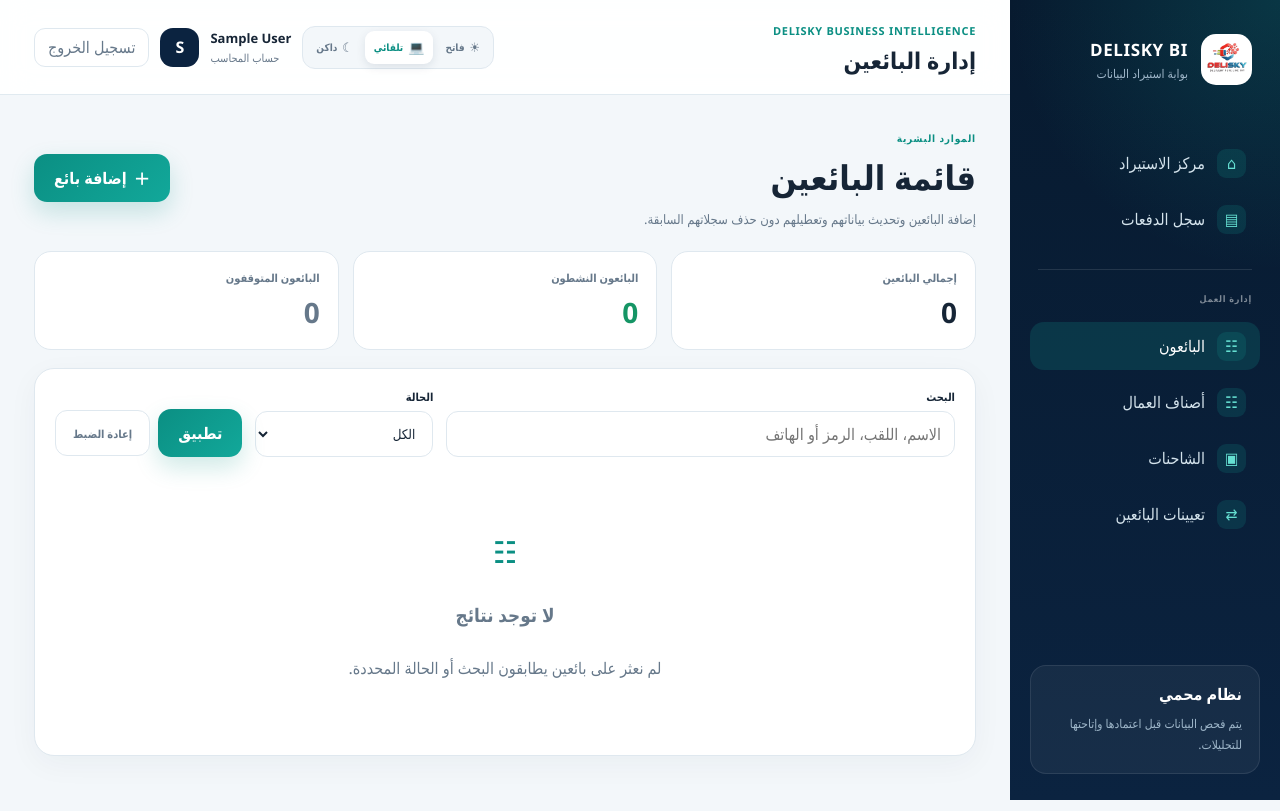
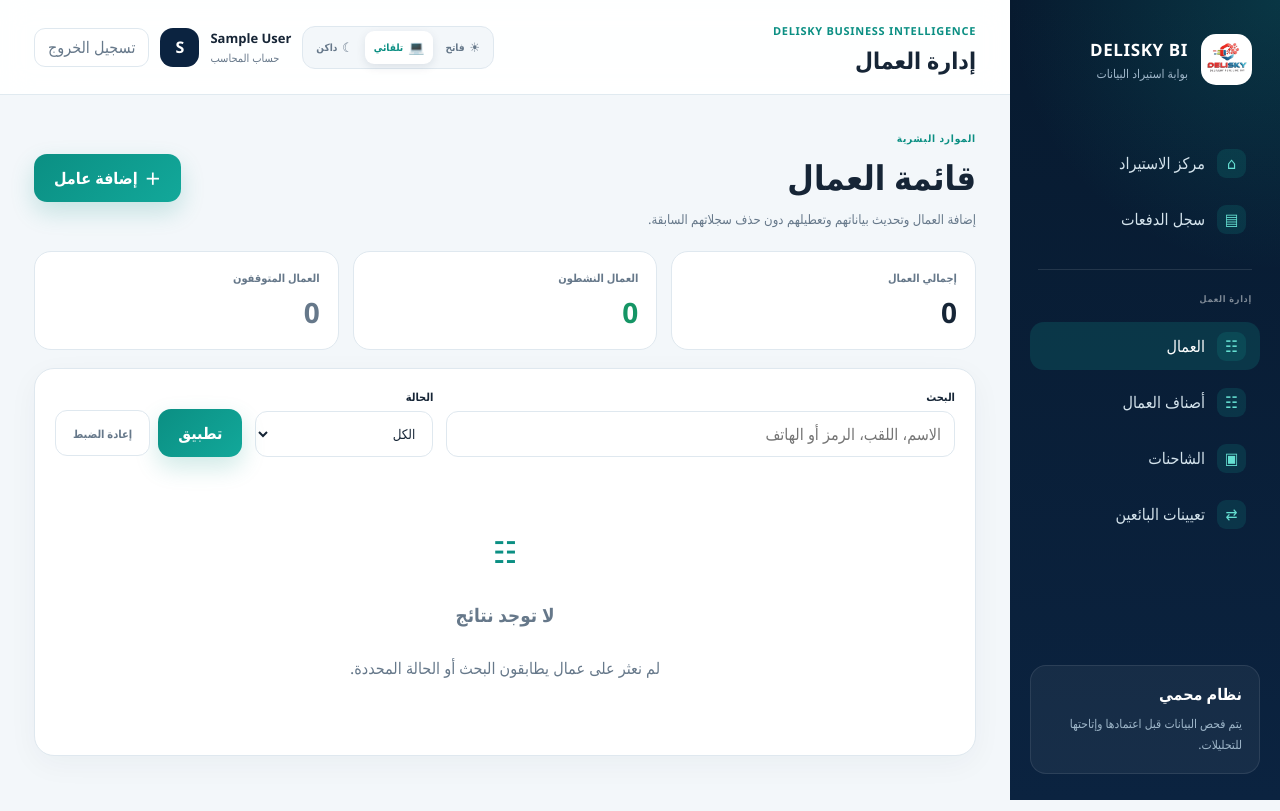
Before and after one commit to Delisky-Dz/DELISKY_BI, a Django app: page /accountant/workers/ in a window 1280 px wide. Run offline with Django 5.2, Linux system fonts and the light colour scheme; the visitor is signed in with stand-in values (Sample User, id 1); data that the repository does not hold is empty; parts of the project's set-up code (start-up, migrations or seed data) failed here and were passed over.

Commit message:
refactor: use worker terminology in workforce management

```diff
--- a/apps/imports/templates/imports/base.html
+++ b/apps/imports/templates/imports/base.html
@@ -116,7 +116,7 @@
                     class="side-link{% if request.resolver_match.namespace == 'workforce' and '/categories/' not in request.path %} is-active{% endif %}"
                 >
                     <span class="side-icon">☷</span>
-                    البائعون
+                    العمال
                 </a>
 
                 <a
--- a/apps/workforce/forms.py
+++ b/apps/workforce/forms.py
@@ -23,7 +23,7 @@ class WorkerForm(forms.ModelForm):
                 "\u0627\u0644\u0647\u0627\u062a\u0641"
             ),
             "is_active": (
-                "\u0627\u0644\u0628\u0627\u0626\u0639 "
+                "\u0627\u0644\u0639\u0627\u0645\u0644 "
                 "\u0646\u0634\u0637"
             ),
             "notes": (
@@ -36,7 +36,7 @@ class WorkerForm(forms.ModelForm):
                 "\u0623\u0644\u063a\u0650 "
                 "\u0627\u0644\u062a\u062d\u062f\u064a\u062f "
                 "\u0644\u062a\u0639\u0637\u064a\u0644 "
-                "\u0627\u0644\u0628\u0627\u0626\u0639 "
+                "\u0627\u0644\u0639\u0627\u0645\u0644 "
                 "\u062f\u0648\u0646 \u062d\u0630\u0641 "
                 "\u0633\u062c\u0644\u0647."
             ),
--- a/apps/workforce/templates/workforce/worker_list.html
+++ b/apps/workforce/templates/workforce/worker_list.html
@@ -1,11 +1,11 @@
 {% extends "imports/base.html" %}
 
 {% block title %}
-    إدارة البائعين | DELISKY BI
+    إدارة العمال | DELISKY BI
 {% endblock %}
 
 {% block page_title %}
-    إدارة البائعين
+    إدارة العمال
 {% endblock %}
 
 {% block content %}
@@ -16,11 +16,11 @@
             </span>
 
             <h2>
-                قائمة البائعين
+                قائمة العمال
             </h2>
 
             <p>
-                إضافة البائعين
+                إضافة العمال
                 وتحديث بياناتهم
                 وتعطيلهم دون
                 حذف سجلاتهم السابقة.
@@ -32,23 +32,23 @@
             class="primary-button management-add-button"
         >
             <span aria-hidden="true">＋</span>
-            إضافة بائع
+            إضافة عامل
         </a>
     </section>
 
     <section class="management-stats">
         <article class="management-stat-card">
-            <span>إجمالي البائعين</span>
+            <span>إجمالي العمال</span>
             <strong>{{ total_workers }}</strong>
         </article>
 
         <article class="management-stat-card is-positive">
-            <span>البائعون النشطون</span>
+            <span>العمال النشطون</span>
             <strong>{{ active_workers }}</strong>
         </article>
 
         <article class="management-stat-card is-muted">
-            <span>البائعون المتوقفون</span>
+            <span>العمال المتوقفون</span>
             <strong>{{ inactive_workers }}</strong>
         </article>
     </section>
@@ -128,7 +128,7 @@
                 <table class="management-table">
                     <thead>
                         <tr>
-                            <th>البائع</th>
+                            <th>العامل</th>
                             <th>الرمز الداخلي</th>
                             <th>رقم الهاتف</th>
                             <th>الحالة</th>
@@ -229,7 +229,7 @@
 
                 <p>
                     لم نعثر على
-                    بائعين يطابقون
+                    عمال يطابقون
                     البحث أو الحالة
                     المحددة.
                 </p>
--- a/apps/workforce/views.py
+++ b/apps/workforce/views.py
@@ -111,7 +111,7 @@ def worker_create(request):
                 (
                     "\u062a\u0645\u062a "
                     "\u0625\u0636\u0627\u0641\u0629 "
-                    "\u0627\u0644\u0628\u0627\u0626\u0639 "
+                    "\u0627\u0644\u0639\u0627\u0645\u0644 "
                     f"{worker.full_name} "
                     "\u0628\u0646\u062c\u0627\u062d."
                 ),
@@ -160,7 +160,7 @@ def worker_update(request, worker_id):
                     "\u062a\u0645 "
                     "\u062a\u062d\u062f\u064a\u062b "
                     "\u0628\u064a\u0627\u0646\u0627\u062a "
-                    "\u0627\u0644\u0628\u0627\u0626\u0639 "
+                    "\u0627\u0644\u0639\u0627\u0645\u0644 "
                     f"{worker.full_name} "
                     "\u0628\u0646\u062c\u0627\u062d."
                 ),
@@ -224,7 +224,7 @@ def worker_toggle_status(
         request,
         (
             f"\u062a\u0645 {status_message} "
-            "\u0627\u0644\u0628\u0627\u0626\u0639 "
+            "\u0627\u0644\u0639\u0627\u0645\u0644 "
             f"{worker.full_name}."
         ),
     )
```
Also changed, not shown: apps/workforce/templates/workforce/worker_form.html (+7 -7 lines).
